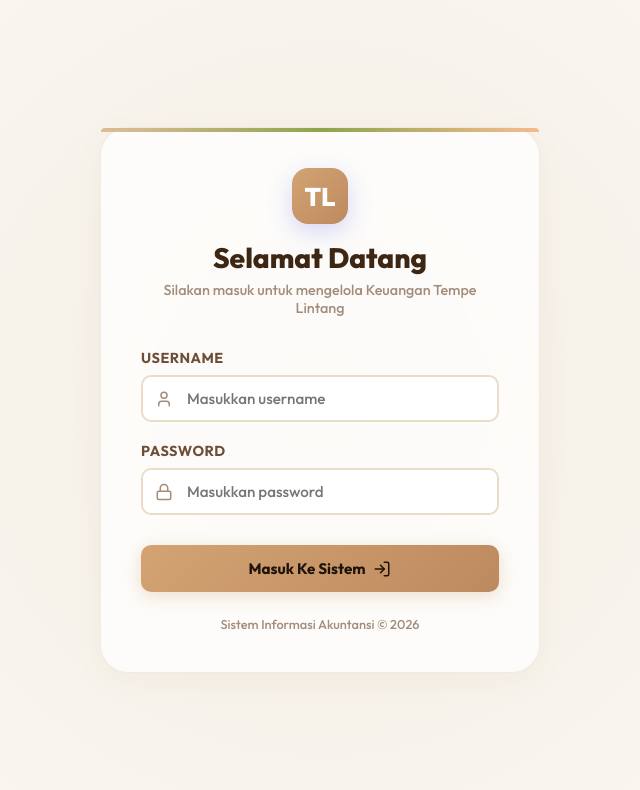
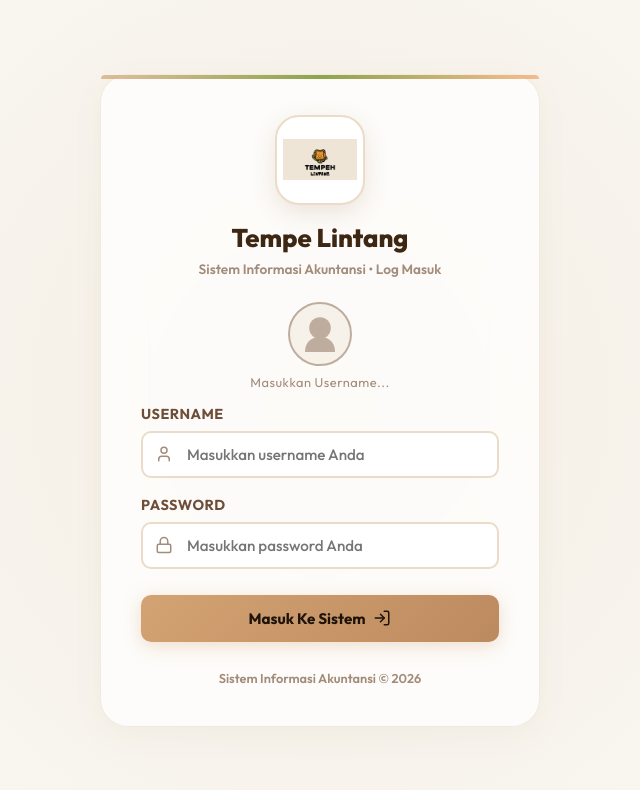
Before and after one commit to IlhamDho12/keuangan-tempe-lintang-modern, a React (Vite) app in the folder frontend/: page /login in a window 1280 px wide. Shown: the top 790 px of the page, without its empty margins (320-960 px from the left). Built offline with nearby package versions, Linux system fonts and the light colour scheme.

Commit message:
Login update: Add original tempe-lintang.png brand logo and dynamic avatar preview on login card

```diff
--- a/frontend/src/pages/Login.jsx
+++ b/frontend/src/pages/Login.jsx
@@ -15,6 +15,22 @@ function Login() {
 
   const from = location.state?.from?.pathname || '/';
 
+  // Helper to determine gender profile
+  const getGender = (name = '') => {
+    const n = name.toLowerCase().trim();
+    if (!n) return 'neutral';
+
+    const femaleNames = ['lisa', 'neti', 'linda', 'yanti', 'meta', 'eli', 'via', 'masdalena', 'ning', 'sri', 'putri', 'dewi', 'liana', 'lusi', 'ani', 'ana', 'ria'];
+    if (femaleNames.some(fn => n.includes(fn))) return 'female';
+
+    const maleNames = ['billy', 'yuda', 'rahmat', 'satria', 'harun', 'bambang', 'owner', 'admin'];
+    if (maleNames.some(mn => n.includes(mn))) return 'male';
+
+    return 'neutral';
+  };
+
+  const gender = getGender(username);
+
   const handleSubmit = async (e) => {
     e.preventDefault();
     if (!username || !password) {
@@ -29,7 +45,7 @@ function Login() {
       const res = await fetch('/api/auth/login', {
         method: 'POST',
         headers: { 'Content-Type': 'application/json' },
-        body: JSON.stringify({ username, password })
+        body: JSON.stringify({ username: username.trim(), password })
       });
 
       const data = await res.json();
@@ -44,6 +60,62 @@ function Login() {
     } finally {
       setLoading(false);
     }
+  };
+
+  const renderLoginAvatar = () => {
+    if (gender === 'female') {
+      return (
+        <div style={{ display: 'flex', flexDirection: 'column', alignItems: 'center', margin: '15px 0' }}>
+          <svg width="64" height="64" viewBox="0 0 100 100" style={{ borderRadius: '50%', backgroundColor: 'var(--success-light)', border: '2.5px solid var(--success)', boxShadow: '0 6px 16px rgba(92,128,1,0.25)', animation: 'pulse 2s infinite' }}>
+            <path d="M15,55 C15,10 85,10 85,55 C85,60 80,75 80,75 C70,65 60,65 50,75 C40,65 30,65 20,75 C20,75 15,60 15,55 Z" fill="#6e4e37" />
+            <circle cx="50" cy="52" r="28" fill="#ffd1b3" />
+            <path d="M22,50 C30,30 70,30 78,50 C70,35 30,35 22,50 Z" fill="#543825" />
+            <circle cx="40" cy="50" r="3" fill="#331a00" />
+            <circle cx="60" cy="50" r="3" fill="#331a00" />
+            <path d="M44,60 Q50,65 56,60" stroke="#cc0044" strokeWidth="3" strokeLinecap="round" fill="none" />
+            <circle cx="34" cy="55" r="4" fill="#ff9999" opacity="0.6" />
+            <circle cx="66" cy="55" r="4" fill="#ff9999" opacity="0.6" />
+          </svg>
+          <div style={{ fontSize: '0.8rem', fontWeight: 'bold', color: 'var(--success)', marginTop: '8px', letterSpacing: '0.5px' }}>
+            Pegawai (Perempuan)
+          </div>
+        </div>
+      );
+    } else if (gender === 'male') {
+      const uLower = username.toLowerCase().trim();
+      let label = 'Pegawai (Laki-Laki)';
+      let colorClass = 'var(--accent-primary)';
+      if (uLower === 'admin') { label = 'Administrator'; colorClass = 'var(--danger)'; }
+      else if (uLower === 'owner') { label = 'Owner / Pemilik'; colorClass = 'var(--warning)'; }
+
+      return (
+        <div style={{ display: 'flex', flexDirection: 'column', alignItems: 'center', margin: '15px 0' }}>
+          <svg width="64" height="64" viewBox="0 0 100 100" style={{ borderRadius: '50%', backgroundColor: 'var(--accent-light)', border: `2.5px solid ${colorClass}`, boxShadow: '0 6px 16px rgba(212,163,115,0.25)' }}>
+            <path d="M20,45 C20,20 80,20 80,45 C80,45 85,35 75,30 C65,25 35,25 25,30 C15,35 20,45 20,45 Z" fill="#3d2712" />
+            <circle cx="50" cy="54" r="28" fill="#ffe0cc" />
+            <circle cx="40" cy="52" r="3" fill="#1f1209" />
+            <circle cx="60" cy="52" r="3" fill="#1f1209" />
+            <path d="M44,63 Q50,68 56,63" stroke="#8c3a00" strokeWidth="3" strokeLinecap="round" fill="none" />
+            <path d="M25,44 C35,38 40,42 45,46" stroke="#3d2712" strokeWidth="4" strokeLinecap="round" />
+          </svg>
+          <div style={{ fontSize: '0.8rem', fontWeight: 'bold', color: colorClass, marginTop: '8px', letterSpacing: '0.5px' }}>
+            {label}
+          </div>
+        </div>
+      );
+    }
+
+    return (
+      <div style={{ display: 'flex', flexDirection: 'column', alignItems: 'center', margin: '15px 0' }}>
+        <svg width="64" height="64" viewBox="0 0 100 100" style={{ borderRadius: '50%', backgroundColor: 'var(--bg-tertiary)', border: '2.5px solid var(--text-muted)', opacity: 0.7 }}>
+          <circle cx="50" cy="40" r="18" fill="var(--text-muted)" />
+          <path d="M25,80 C25,60 40,55 50,55 C60,55 75,60 75,80" fill="var(--text-muted)" />
+        </svg>
+        <div style={{ fontSize: '0.8rem', color: 'var(--text-muted)', marginTop: '8px', letterSpacing: '0.5px' }}>
+          Masukkan Username...
+        </div>
+      </div>
+    );
   };
 
   return (
@@ -62,34 +134,39 @@ function Login() {
         borderRadius: 'var(--radius-lg)'
       }}>
         {/* Brand Header */}
-        <div style={{ textAlign: 'center', marginBottom: '32px' }}>
+        <div style={{ textAlign: 'center', marginBottom: '24px' }}>
           <div style={{
-            width: '56px',
-            height: '56px',
-            borderRadius: '16px',
-            background: 'linear-gradient(135deg, var(--accent-primary) 0%, var(--accent-secondary) 100%)',
+            width: '90px',
+            height: '90px',
+            borderRadius: '24px',
+            backgroundColor: '#ffffff',
             display: 'flex',
             alignItems: 'center',
             justifyContent: 'center',
-            color: 'white',
-            fontWeight: 800,
-            fontSize: '1.6rem',
             margin: '0 auto 16px auto',
-            boxShadow: '0 8px 24px rgba(99, 102, 241, 0.25)'
-          }}>TL</div>
-          <h2 style={{ fontSize: '1.75rem', fontWeight: 800, marginBottom: '6px', color: 'var(--text-primary)' }}>Selamat Datang</h2>
-          <p style={{ color: 'var(--text-muted)', fontSize: '0.9rem', fontWeight: 500 }}>
-            Silakan masuk untuk mengelola Keuangan Tempe Lintang
+            boxShadow: '0 8px 24px rgba(139, 90, 43, 0.15)',
+            border: '2px solid var(--border-color)',
+            overflow: 'hidden',
+            padding: '6px'
+          }}>
+            <img src="/tempe-lintang.png" alt="Logo Tempe Lintang" style={{ width: '100%', height: '100%', objectFit: 'contain' }} />
+          </div>
+          <h2 style={{ fontSize: '1.6rem', fontWeight: 800, marginBottom: '6px', color: 'var(--text-primary)' }}>Tempe Lintang</h2>
+          <p style={{ color: 'var(--text-muted)', fontSize: '0.85rem', fontWeight: 600 }}>
+            Sistem Informasi Akuntansi &bull; Log Masuk
           </p>
         </div>
 
+        {/* Dynamic Avatar Preview */}
+        {renderLoginAvatar()}
+
         {error && (
-          <div className="alert alert-danger" style={{ marginBottom: '24px' }}>
+          <div className="alert alert-danger" style={{ marginBottom: '24px', padding: '12px 16px', fontSize: '0.9rem' }}>
             {error}
           </div>
         )}
 
-        <form onSubmit={handleSubmit} style={{ display: 'flex', flexDirection: 'column', gap: '20px' }}>
+        <form onSubmit={handleSubmit} style={{ display: 'flex', flexDirection: 'column', gap: '18px' }}>
           <div className="form-group" style={{ margin: 0 }}>
             <label htmlFor="username">Username</label>
             <div style={{ position: 'relative' }}>
@@ -105,7 +182,7 @@ function Login() {
                 type="text"
                 value={username}
                 onChange={(e) => setUsername(e.target.value)}
-                placeholder="Masukkan username"
+                placeholder="Masukkan username Anda"
                 style={{ paddingLeft: '44px', width: '100%' }}
                 disabled={loading}
               />
@@ -127,7 +204,7 @@ function Login() {
                 type="password"
                 value={password}
                 onChange={(e) => setPassword(e.target.value)}
-                placeholder="Masukkan password"
+                placeholder="Masukkan password Anda"
                 style={{ paddingLeft: '44px', width: '100%' }}
                 disabled={loading}
               />
@@ -137,7 +214,7 @@ function Login() {
           <button
             type="submit"
             className="btn btn-primary"
-            style={{ width: '100%', padding: '14px', borderRadius: 'var(--radius-sm)', marginTop: '10px' }}
+            style={{ width: '100%', padding: '14px', borderRadius: 'var(--radius-sm)', marginTop: '8px' }}
             disabled={loading}
           >
             {loading ? 'Memproses...' : (
@@ -149,7 +226,7 @@ function Login() {
           </button>
         </form>
 
-        <div style={{ marginTop: '24px', textAlign: 'center', fontSize: '0.8rem', color: 'var(--text-muted)', fontWeight: 500 }}>
+        <div style={{ marginTop: '28px', textAlign: 'center', fontSize: '0.8rem', color: 'var(--text-muted)', fontWeight: 600 }}>
           Sistem Informasi Akuntansi &copy; {new Date().getFullYear()}
         </div>
       </div>
```
Also changed, not shown: frontend/public/tempe-lintang.png (added).
